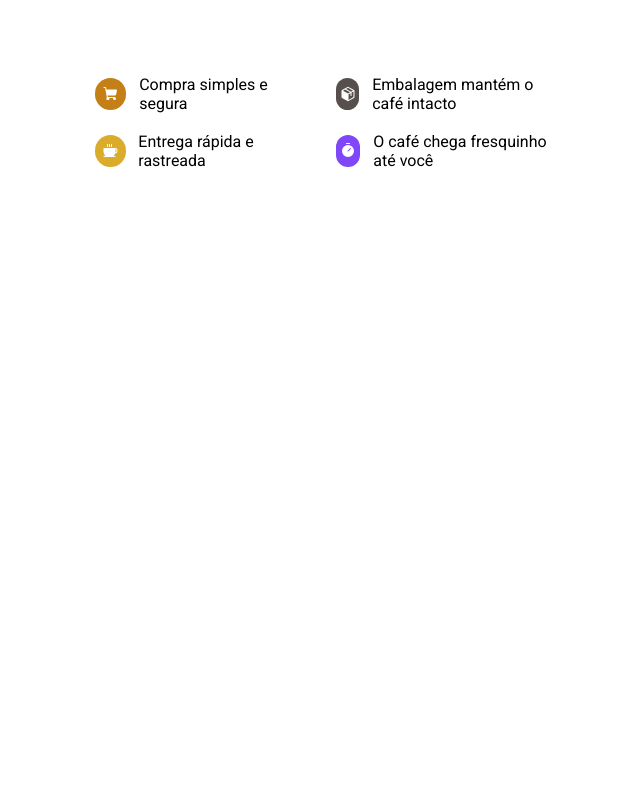
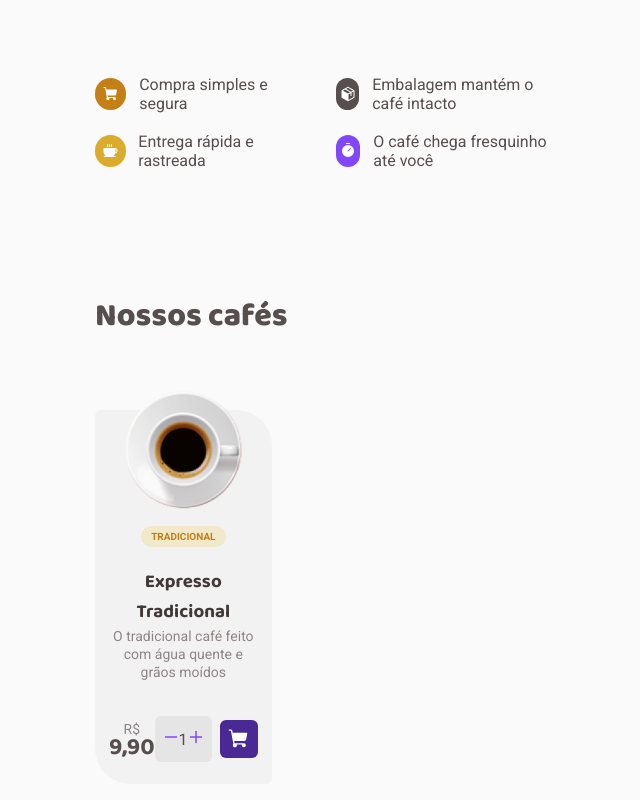
Before and after one commit to Matheussop/Coffe-Delivery, a React (Vite) app: page / in a window 1280 px wide. Shown: the part 470-1270 px from the top of the page, without its empty margins (161-801 px from the left). Before the commit the page ends 800 px from the top, so only its background shows below. Built offline with nearby package versions, Linux system fonts and the light colour scheme; the HTML template or start-up script is replaced by a standard one.

Commit message:
feat: Create CoffeeItem component

```diff
--- a/src/App.tsx
+++ b/src/App.tsx
@@ -2,7 +2,7 @@ import { ThemeProvider } from 'styled-components'
 import { BrowserRouter } from 'react-router-dom'
 
 import { Router } from './Router'
-import { defaultTheme } from './styles/theme/default'
+import defaultTheme  from './styles/theme/default'
 import { GlobalStyle } from './styles/global'
 
 function App() {
--- a/src/components/Header/styles.ts
+++ b/src/components/Header/styles.ts
@@ -25,9 +25,9 @@ export const HeaderContainer = styled.header`
     }
 
     a {
-      color: ${(props) => props.theme['yellow-dark']};
+      color: ${(props) => props.theme.colors['yellow-dark']};
 
-      background-color: ${(props) => props.theme['yellow-light']};
+      background-color: ${(props) => props.theme.colors['yellow-light']};
       border-radius: 6px;
 
       padding: 0.5rem;
@@ -36,8 +36,8 @@ export const HeaderContainer = styled.header`
     }
 
     div {
-      color: ${(props) => props.theme['purple-dark']};
-      background-color: ${(props) => props.theme['purple-light']};
+      color: ${(props) => props.theme.colors['purple-dark']};
+      background-color: ${(props) => props.theme.colors['purple-light']};
       border-radius: 6px;
 
       display: flex;
@@ -49,7 +49,7 @@ export const HeaderContainer = styled.header`
     }
 
     div svg{
-      color: ${(props) => props.theme['purple']};
+      color: ${(props) => props.theme.colors['purple']};
 
       margin-right: 0.125rem;
     }
--- a/src/pages/DefaultLayout/styles.ts
+++ b/src/pages/DefaultLayout/styles.ts
@@ -5,7 +5,6 @@ export const LayoutContainer = styled.div`
 
   padding: 2.5rem;
 
-  background: ${(props) => props.theme['gray-800']};
   border-radius: 8px;
 
   display: flex;
--- /dev/null
+++ b/src/pages/Home/components/CoffeItem/index.tsx
@@ -0,0 +1,57 @@
+import { useState } from 'react'
+import { ShoppingCart, Plus, Minus } from "phosphor-react";
+import { ItemContainer, ItemInfo, QuantityContainer } from "./styles";
+
+interface CoffeItemProps{
+  name: string;
+  type: string[];
+  description: string;
+  image: string;
+  price: number;
+  quantity: number;
+}
+
+export function CoffeeItem(
+  { name, type, description, image, price, quantity }: CoffeItemProps){
+  const priceFormatted = price.toFixed(2).toString().replace('.',',');
+  const [quantityValue, setQuantityValue] = useState<number>(quantity);
+
+  const handleSubQuantity = () => {
+    if(quantityValue > 0) {
+      setQuantityValue(quantityValue - 1);
+    }
+  }
+  const handleAddQuantity = () => {
+    setQuantityValue(quantityValue + 1);
+  }
+  return (
+    <ItemContainer >
+      <img src={image} alt={name} />
+      <ItemInfo >
+        {
+          type.map((item, index) => (
+            <h4 key={index}>{item.toLocaleUpperCase()}</h4>
+          ))
+        }
+        <h3>{name}</h3>
+        <p>{description}</p>
+        <div>
+          <p>R$ <span>{priceFormatted}</span></p>
+          <QuantityContainer>
+            <button onClick={handleSubQuantity}>
+              <Minus weight="bold"/>
+            </button>
+            <span>{quantityValue}</span>
+            <button onClick={handleAddQuantity}>
+              <Plus weight="bold"/>
+            </button>
+          </QuantityContainer>
+          <button >
+            <ShoppingCart weight="fill" size={22}/>
+          </button>
+        </div>
+
+      </ItemInfo>
+    </ItemContainer>
+  )
+}
--- /dev/null
+++ b/src/pages/Home/components/CoffeItem/styles.ts
@@ -0,0 +1,111 @@
+import styled from "styled-components";
+
+export const ItemContainer = styled.div`
+  display: flex;
+  flex-direction: column;
+  align-items: center;
+
+  background-color: ${({theme}) => theme.colors["base-card"]};
+
+  max-width: 23%;
+  border-radius: 6px 36px 6px 36px;
+
+  margin-top: 4.5rem;
+
+  img {
+    margin-top: -1.2rem;
+  }
+`;
+
+export const ItemInfo = styled.div`
+  display: flex;
+  flex-direction: column;
+  align-items: center;
+  text-align: center;
+  margin: 0 1.2rem;
+
+  h3 {
+    font-family: '${({ theme }) => theme.fonts.title}';
+    color: ${({ theme }) => theme.colors["base-subtitle"]};
+  }
+
+  h4 {
+    font-family: '${({ theme }) => theme.fonts.text}';
+    color: ${({ theme }) => theme.colors["yellow-dark"]};
+    font-size: 10px;
+    font-weight: 800;
+
+    background-color: ${({ theme }) => theme.colors["yellow-light"]};
+
+    padding: 5px 10px;
+    border-radius: 100px;
+    margin-top: 1rem;
+    margin-bottom: 1.2rem;
+
+  }
+
+  p {
+    font-family: '${({ theme }) => theme.fonts.text}';
+    color: ${({ theme }) => theme.colors["base-label"]};
+    font-size: 14px;
+    line-height: 130%;
+  }
+
+  > div {
+    margin-top: 2.2rem;
+    margin-bottom: 1.4rem;
+    width: 100%;
+    display: flex;
+
+    align-items: center;
+    justify-content: space-around;
+
+    p {
+      width: 100%;
+      text-align: center;
+      span {
+        font-family: '${({ theme }) => theme.fonts.title}';
+        color: ${({ theme }) => theme.colors["base-text"]};
+
+        font-size: 24px;
+        font-weight: bold;
+      }
+    }
+
+    > button {
+      display: flex;
+      align-items: center;
+      justify-content: center;
+
+      background-color: ${({ theme }) => theme.colors["purple-dark"]};
+      border: none;
+      border-radius: 6px;
+      color: ${({ theme }) => theme.colors["white"]};
+
+
+      padding: 0.5rem;
+    }
+  }
+
+`;
+
+export const QuantityContainer = styled.div`
+  display: flex ;
+  align-items: center;
+  justify-content: space-around;
+
+
+  padding: 0.8rem 0.5rem;
+  margin-right: 0.5rem;
+
+  border-radius: 6px;
+  width: 100%;
+  background-color: ${({ theme }) => theme.colors["base-button"]};
+
+  button {
+    background: transparent;
+    border: none;
+    color: ${({ theme }) => theme.colors["purple"]};
+
+  }
+`;
--- a/src/pages/Home/Slug/index.tsx
+++ b/src/pages/Home/components/Slug/index.tsx
@@ -4,11 +4,10 @@ import { Wrapper, WrapperIcon } from "./styles";
 interface SlugProps {
   text: string;
   icon: JSX.Element;
-  color: string;
+  color: 'yellow-dark' | 'base-text' | 'yellow' | 'purple';
 }
 
 export function Slug({ text, icon, color }: SlugProps){
-
   return (
     <Wrapper>
       <WrapperIcon color={color}>
--- a/src/pages/Home/Slug/styles.ts
+++ b/src/pages/Home/components/Slug/styles.ts
@@ -1,4 +1,5 @@
 import styled from 'styled-components'
+
 
 export const Wrapper = styled.div`
   display: flex;
@@ -13,7 +14,7 @@ export const Wrapper = styled.div`
 `;
 
 interface IconDivProps {
-  color: string
+  color: 'yellow-dark' | 'base-text' | 'yellow' | 'purple';
 }
 
 export const WrapperIcon = styled.div<IconDivProps>`
@@ -24,5 +25,5 @@ export const WrapperIcon = styled.div<IconDivProps>`
   border-radius: 25px;
   width: 2rem;
   height: 2rem;
-  background-color: ${(props) => props.theme[`${props.color}`]};
+  background-color: ${({theme, color}) => theme.colors[`${color}`]};
 `;
--- a/src/pages/Home/index.tsx
+++ b/src/pages/Home/index.tsx
@@ -1,12 +1,24 @@
 import {
+  ContentContainer,
   HomeContainer,
   IntroContainer, IntroImage, IntroTextContainer,
-  SlugsContainer, Subtitle, Title
+  SlugsContainer, Subtitle, Title, TitleContent
 } from "./style";
 
 import InfoImg from "../../assets/Info.png";
-import { Slug } from "./Slug";
+import { Slug } from "./components/Slug";
 import { Coffee, ShoppingCart, Package, Timer } from "phosphor-react";
+import { CoffeeItem } from "./components/CoffeItem";
+import TradicionalCoffee from '../../assets/Coffees/Tradicional_Coffee.svg'
+
+const Item = {
+  name: 'Expresso Tradicional',
+  type: ['Tradicional'],
+  description: 'O tradicional café feito com água quente e grãos moídos',
+  image: TradicionalCoffee,
+  price: 9.90,
+  quantity: 1
+}
 
 export function Home() {
   return (
@@ -35,6 +47,10 @@ export function Home() {
           <img src={InfoImg} alt="Imagem de um copo de café" width='100%'/>
         </IntroImage>
       </IntroContainer>
+      <ContentContainer>
+        <TitleContent>Nossos cafés</TitleContent>
+        <CoffeeItem {...Item}/>
+      </ContentContainer>
     </HomeContainer>
   )
 }
--- a/src/pages/Home/style.ts
+++ b/src/pages/Home/style.ts
@@ -15,7 +15,7 @@ export const IntroContainer = styled.div`
   flex-direction: row;
   justify-content: center;
 
-  margin-top: 5.875rem;
+  margin: 5.875rem 0;
   gap: 3rem;
 `;
 
@@ -52,3 +52,11 @@ export const SlugsContainer = styled.div`
 export const IntroImage = styled.div`
   width: 80%;
 `;
+
+export const ContentContainer = styled.div`
+  margin: 2rem 0 ;
+`;
+
+export const TitleContent = styled(Title)`
+  font-size: 2rem;
+`;
--- a/src/styles/global.ts
+++ b/src/styles/global.ts
@@ -9,12 +9,11 @@ export const GlobalStyle = createGlobalStyle`
 
   :focus {
     outline: none;
-    box-shadow: 0 0 0 2px ${(props) => props.theme['green-500']};
   }
 
   body {
-    background: ${(props) => props.theme['gray-900']};
-    color: ${(props) => props.theme['gray-300']};
+    background: ${(props) => props.theme.colors.background};
+    color: ${(props) => props.theme.colors['base-text']};
     -webkit-font-smoothing: antialiased;
   }
 
@@ -24,4 +23,8 @@ export const GlobalStyle = createGlobalStyle`
     font-size: 1rem;
   }
 
+  button {
+    cursor: pointer;
+  }
+
 `
--- a/src/styles/theme/default.ts
+++ b/src/styles/theme/default.ts
@@ -1,4 +1,5 @@
-export const defaultTheme = {
+export default {
+  colors: {
     'yellow-dark': '#C47F17',
     'yellow': '#DBAC2C',
     'yellow-light': '#F1E9C9',
@@ -17,6 +18,7 @@ export const defaultTheme = {
     'base-card': '#F3F2F2',
     'background': '#FAFAFA',
     'white': '#FFFFFF',
+  },
 
   fonts: {
     title:  'Baloo 2',
```
Also changed, not shown: src/assets/Coffees/Tradicional_Coffee.svg (added). Lines whose indentation alone changed are shown as unchanged.
